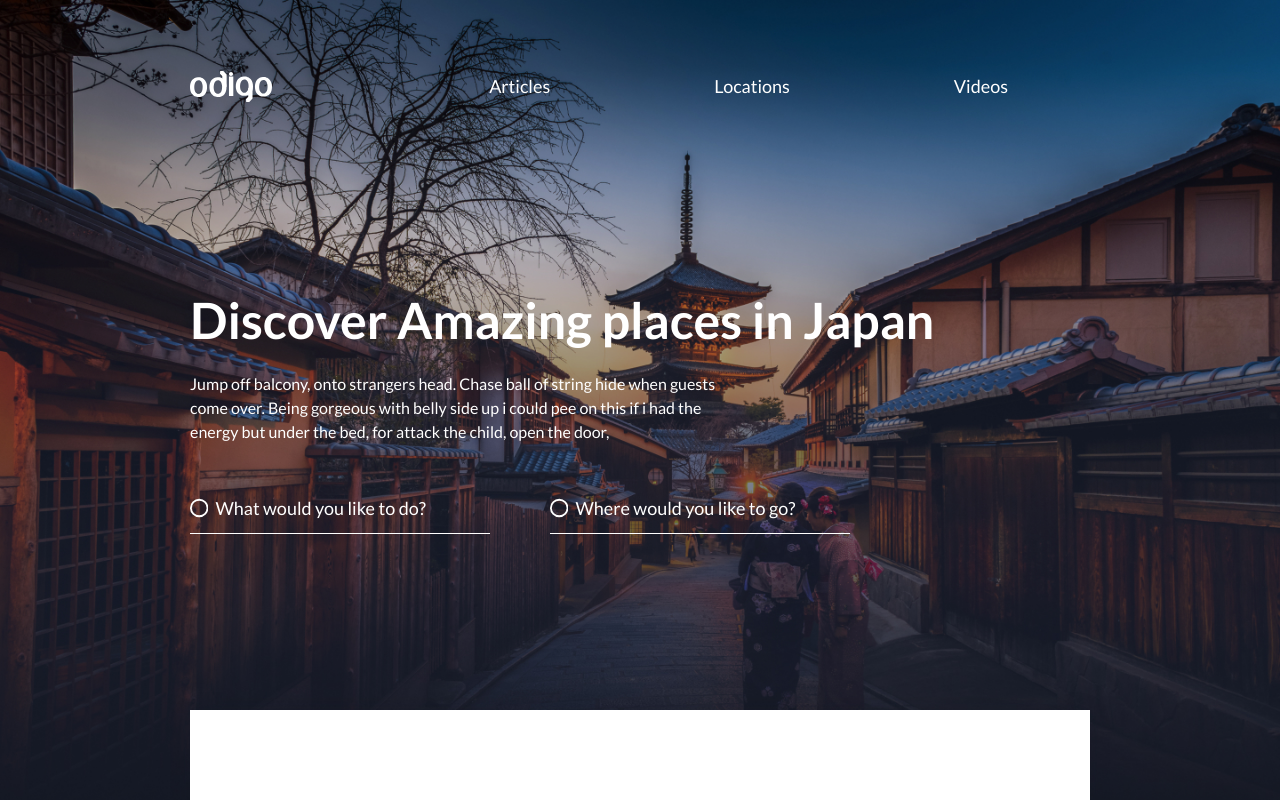
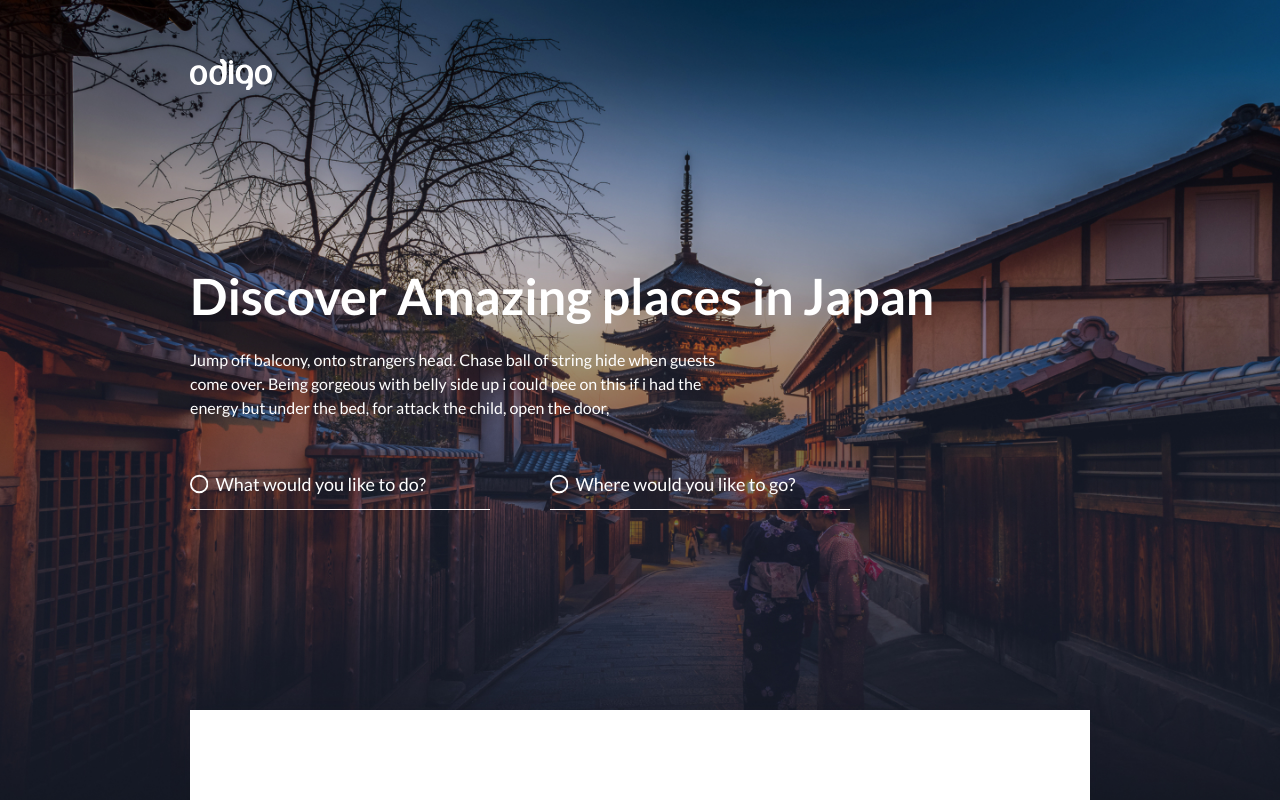
Before and after one commit to Anton-Blazheiko/Start, a React (Vite) app: page / in a window 1280 px wide. Shown: the top 800 px of the page. Built offline with nearby package versions, Linux system fonts and the light colour scheme.

Commit message:
:wrench:fix

```diff
--- a/src/components/Header/Header.jsx
+++ b/src/components/Header/Header.jsx
@@ -7,7 +7,7 @@ import classNames from 'classnames/bind';
 
 const cx = classNames.bind(styles);
 
-const menuItems = [{ name: 'Articles', linkTo: 'articles' }, { name: 'Locations' }, { name: 'Videos' }];
+const menuItems = ['Articles', 'Locations', 'Videos'];
 
 export const Header = () => {
   const [isSticky, setIsSticky] = useState(false);
```
